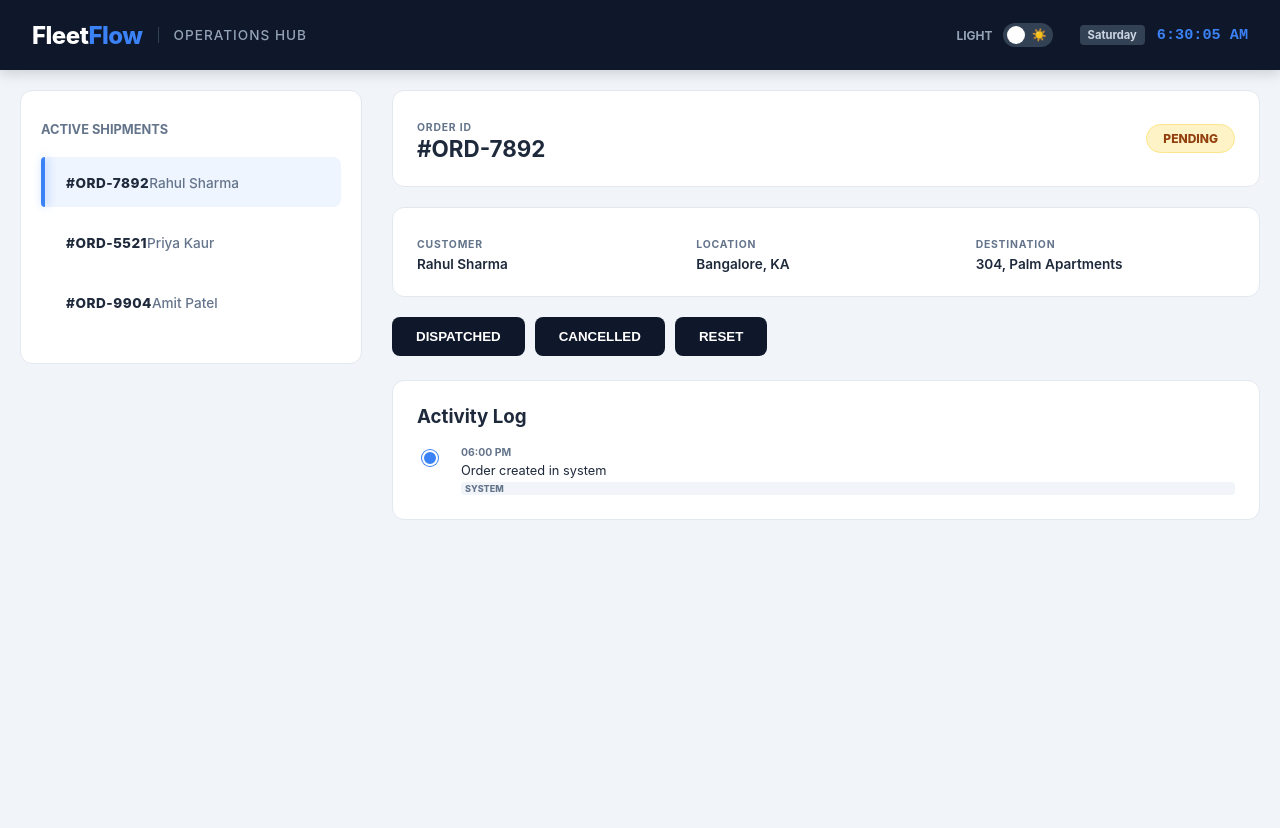
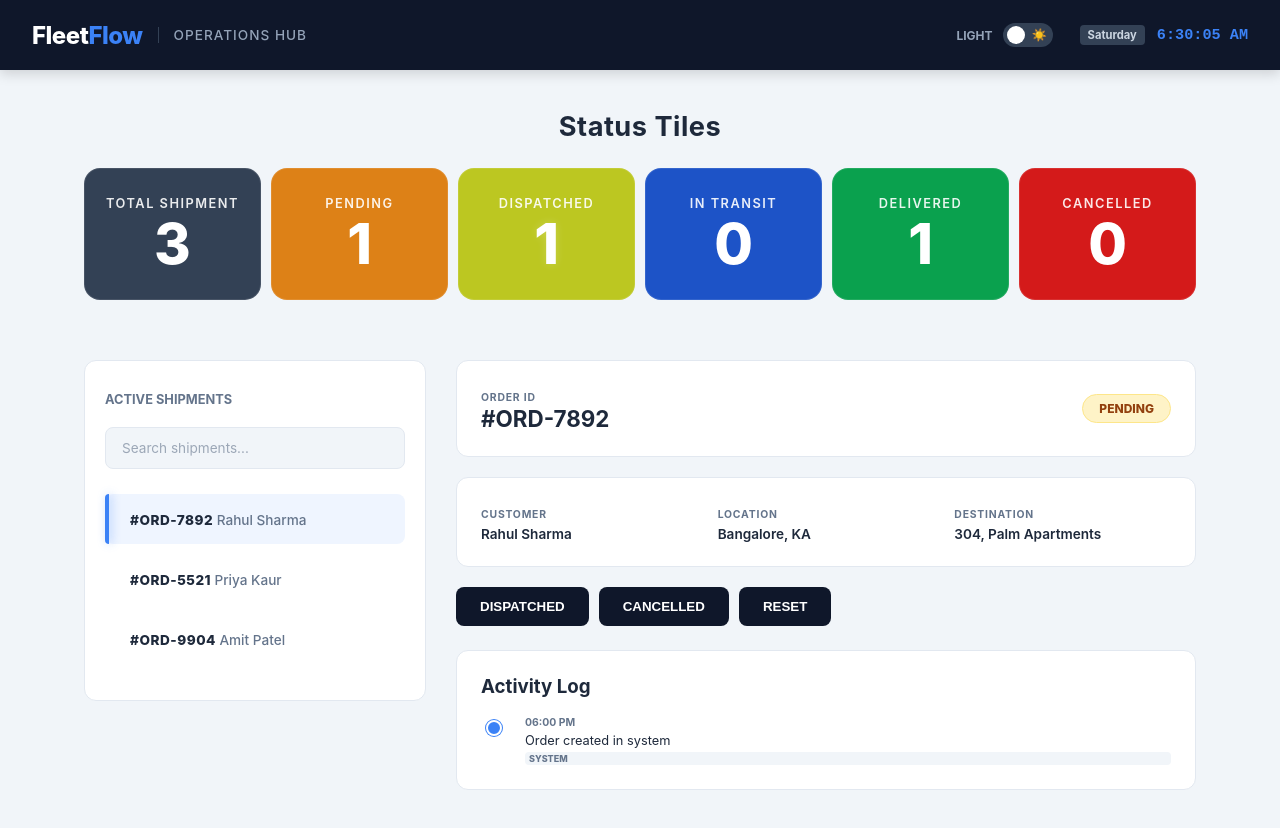
Before and after one commit to Sekharendu/Logistics-Operations-Hub, a React (Vite) app: page / in a window 1280 px wide. Before the commit the page ends 800 px from the top, so only its background shows below. Built offline with nearby package versions, Linux system fonts and the light colour scheme.

Commit message:
Add the logic for the tiles and search bar

```diff
--- a/src/App.jsx
+++ b/src/App.jsx
@@ -46,9 +46,44 @@ useEffect(() => {
 const toggleTheme = () => {
   setTheme(prev => prev === 'light' ? 'dark' : 'light');
 };
-
+  let pendingCount=0;
+  let inTransitCount=0;
+  let deliveredCount=0;
+  let dispatchCount=0;
+  let cancelledCount=0;
+  let totalShipmentCount=state.orders.length;
   // This finds the data for the order you clicked in the sidebar
   let currentState = state.orders.find((inst) => inst.id === state.activeId);
+  // for status tiles
+  state.orders.forEach((order)=>{
+    if(order.status==="PENDING"){
+      pendingCount++;
+    }
+    if(order.status==="IN_TRANSIT"){
+      inTransitCount++;
+    }
+    if(order.status==="DELIVERED"){
+      deliveredCount++;
+    }
+    if(order.status==="DISPATCHED"){
+      dispatchCount++;
+    }
+    if(order.status==="CANCELLED"){
+      cancelledCount++;
+    }
+  })
+  // let searchFoundResult="";
+  const[searchFoundResult,setsearchFoundResult]=useState("");
+  // console.log("Current State:", currentState);
+  function handleChange(e){
+    console.log("Search Input:", e.target.value);
+    const searchValue = e.target.value;
+    const results = state.orders.filter(order =>
+        order.customer.toLowerCase().includes(searchValue.toLowerCase())
+      );
+      setsearchFoundResult(results);
+
+  }
 
   return (
     <div className="app-container">
@@ -80,17 +115,56 @@ const toggleTheme = () => {
         </div>
       </header>
 
-      <main className="dashboard-layout">
+      <main className="main-content">
+        <section className="status-layout" style={{ maxWidth: '1400px', margin: '0 auto', padding: '0 20px' }}>
+          <h1>Status Tiles</h1>
+          <div className="status-tiles-container">
+            <div className="total-shipment-tile">
+              <h4>Total Shipment</h4>
+              <h2>{totalShipmentCount}</h2>
+            </div>
+            <div className="pending-tile">
+              <h4>Pending</h4>
+              <h2>{pendingCount}</h2>
+            </div>
+            <div className='dispatched-tile'>
+              <h4>Dispatched</h4>
+              <h2>{dispatchCount}</h2>
+            </div>
+            <div className="in-transit-tile">
+              <h4>In Transit</h4>
+              <h2>{inTransitCount}</h2>
+            </div>
+            <div className="delivered-tile">
+              <h4>Delivered</h4>
+              <h2>{deliveredCount}</h2>
+            </div>
+            <div className="cancelled-tile">
+              <h4>Cancelled</h4>
+              <h2>{cancelledCount}</h2>
+            </div>
+          </div>
+
+
+        </section>
+        <section className="dashboard-layout">
+
           <aside className="sidebar">
             <h2>Active Shipments</h2>
+            <input
+              id="shipment-search"
+              name="search"
+              placeholder="Search shipments..."
+              onChange={handleChange}
+            />
             <ul>
-            {state.orders.map((inst) => (
+              {(searchFoundResult || state.orders).map((inst) => (
                 <li
                   key={inst.id}
                   className={`sidebar-item ${state.activeId === inst.id ? 'active' : ''}`}
                   onClick={() => dispatch({ type: "SCREEN_UPDATE", payload: inst.id })}
                 >
-                <span className="sidebar-id">{inst.orderId}</span>
+                <span className="sidebar-id">{inst.orderId} </span>
                 <span className="sidebar-customer">{inst.customer}</span>
                 </li>
               ))}
@@ -153,7 +227,10 @@ const toggleTheme = () => {
               </div>
             </section>
           </div>
+
+        </section>
       </main>
+
     </div>
   );
 }
```
Lines whose indentation alone changed are shown as unchanged.
